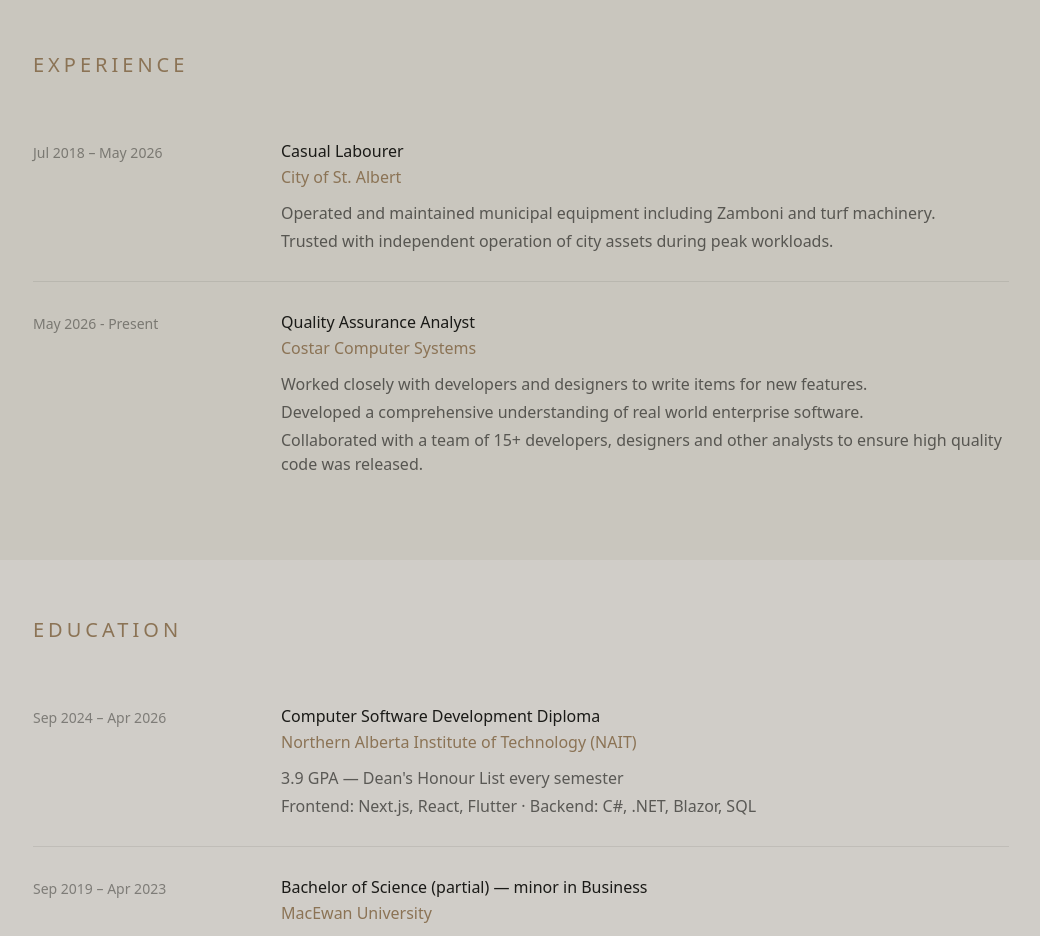
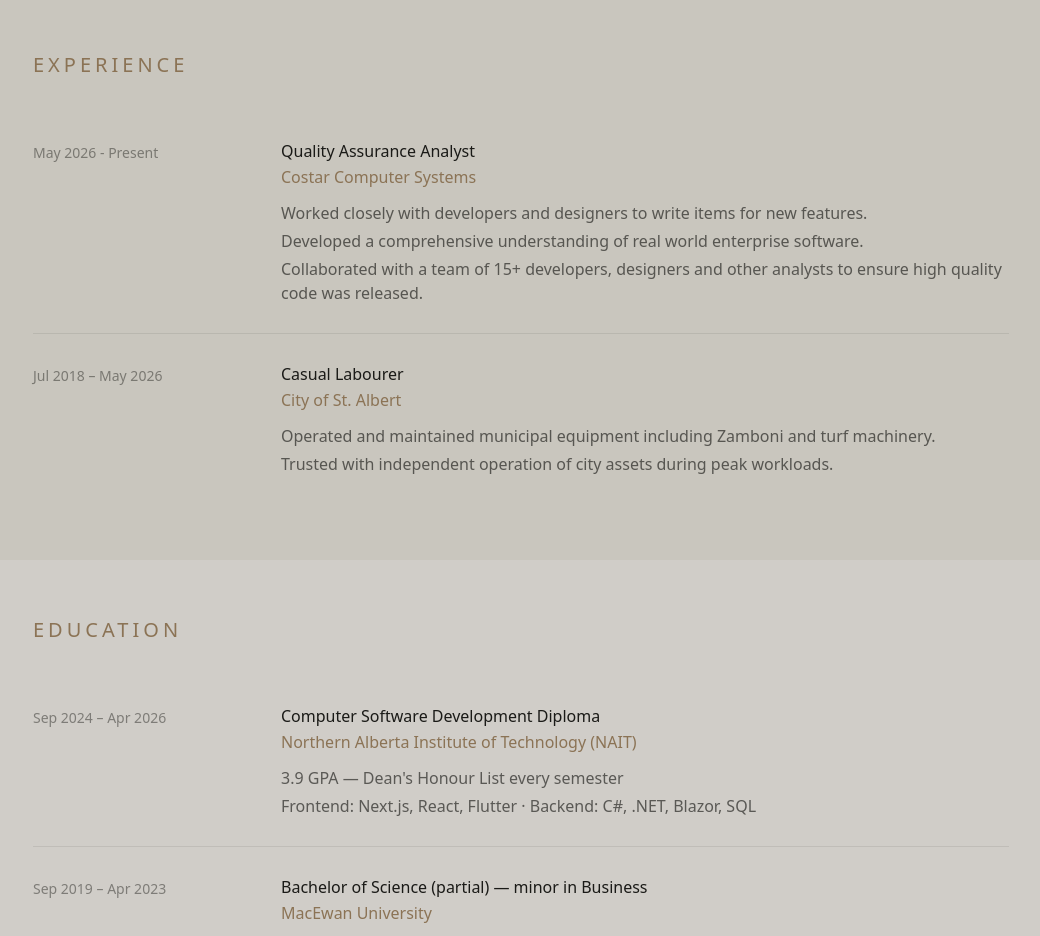
Before and after one commit to Jikiya11/portfolio, a Next.js app: page / in a window 1280 px wide. Shown: the part 1180-2116 px from the top of the page, without its empty margins (119-1159 px from the left). Built offline with nearby package versions, Linux system fonts and the light colour scheme.

Commit message:
Changed order of experience

```diff
--- a/src/components/Experience.tsx
+++ b/src/components/Experience.tsx
@@ -1,15 +1,6 @@
 import FadeUp from "./FadeUp";
 
 const jobs = [
-  {
-    date: "Jul 2018 – May 2026",
-    title: "Casual Labourer",
-    company: "City of St. Albert",
-    bullets: [
-      "Operated and maintained municipal equipment including Zamboni and turf machinery.",
-      "Trusted with independent operation of city assets during peak workloads.",
-    ],
-  },
   {
     date: "May 2026 - Present",
     title: "Quality Assurance Analyst",
@@ -18,6 +9,15 @@
       "Worked closely with developers and designers to write items for new features.",
       "Developed a comprehensive understanding of real world enterprise software.",
       "Collaborated with a team of 15+ developers, designers and other analysts to ensure high quality code was released.",
+    ],
+  },
+  {
+    date: "Jul 2018 – May 2026",
+    title: "Casual Labourer",
+    company: "City of St. Albert",
+    bullets: [
+      "Operated and maintained municipal equipment including Zamboni and turf machinery.",
+      "Trusted with independent operation of city assets during peak workloads.",
     ],
   },
 ];
```
